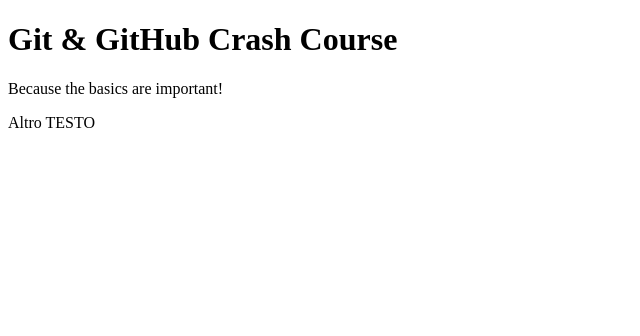
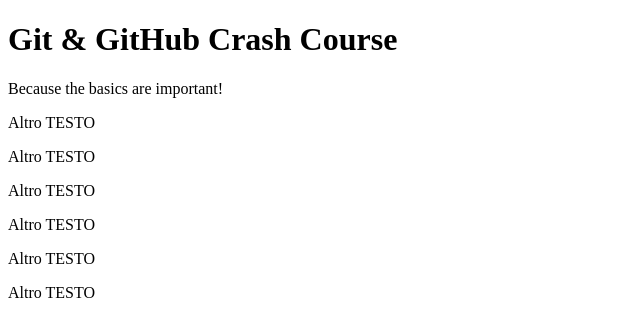
Before and after one commit to mpolidorom/github-crash-course, a plain HTML site: page index.html in a window 1280 px wide. Shown: the whole page, without its empty margins (0-640 px from the left). Drawn offline with Linux system fonts and the light colour scheme.

Commit message:
aggiunta su altro branch

```diff
--- a/index.html
+++ b/index.html
@@ -10,5 +10,11 @@
     <h1>Git & GitHub Crash Course</h1>
     <p>Because the basics are important!</p>
     <p>Altro TESTO</p>
+    <p>Altro TESTO</p>
+    <p>Altro TESTO</p>
+    <p>Altro TESTO</p>
+    <p>Altro TESTO</p>
+    <p>Altro TESTO</p>
+
   </body>
 </html>
```
